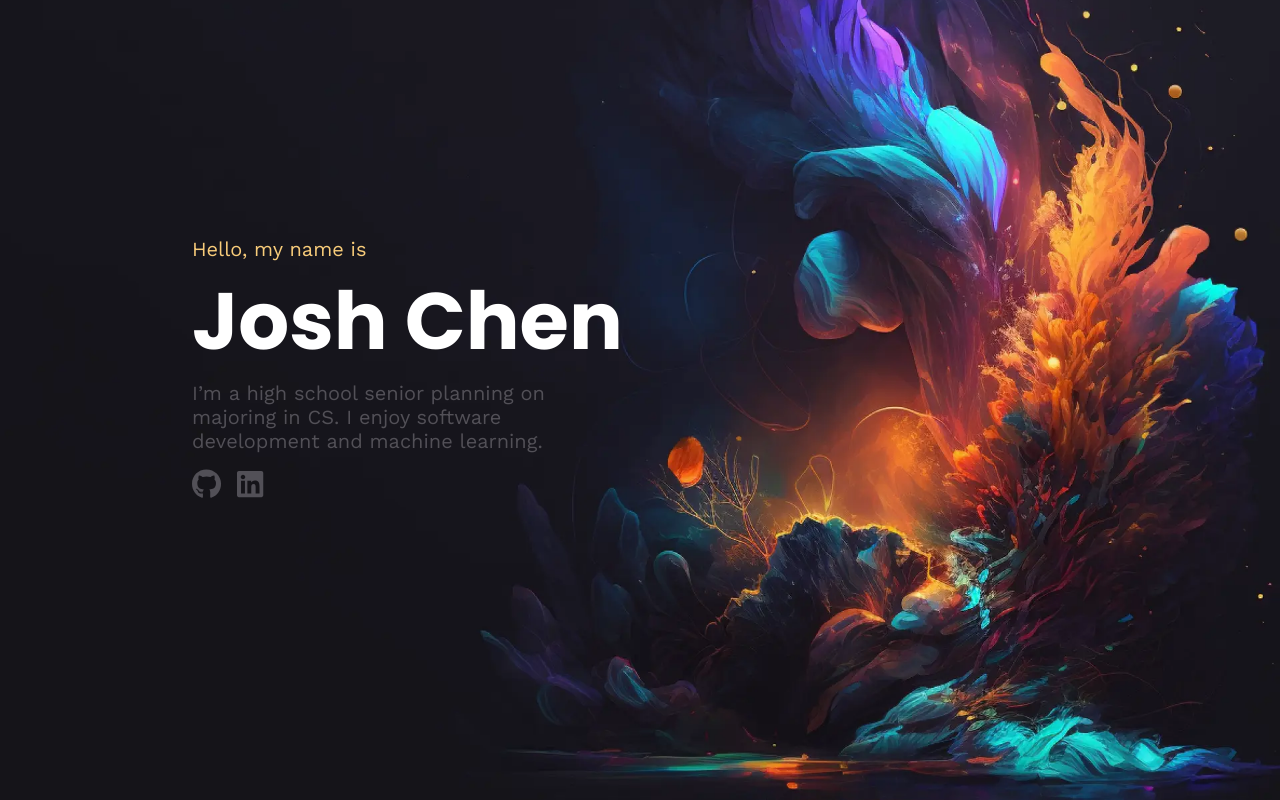
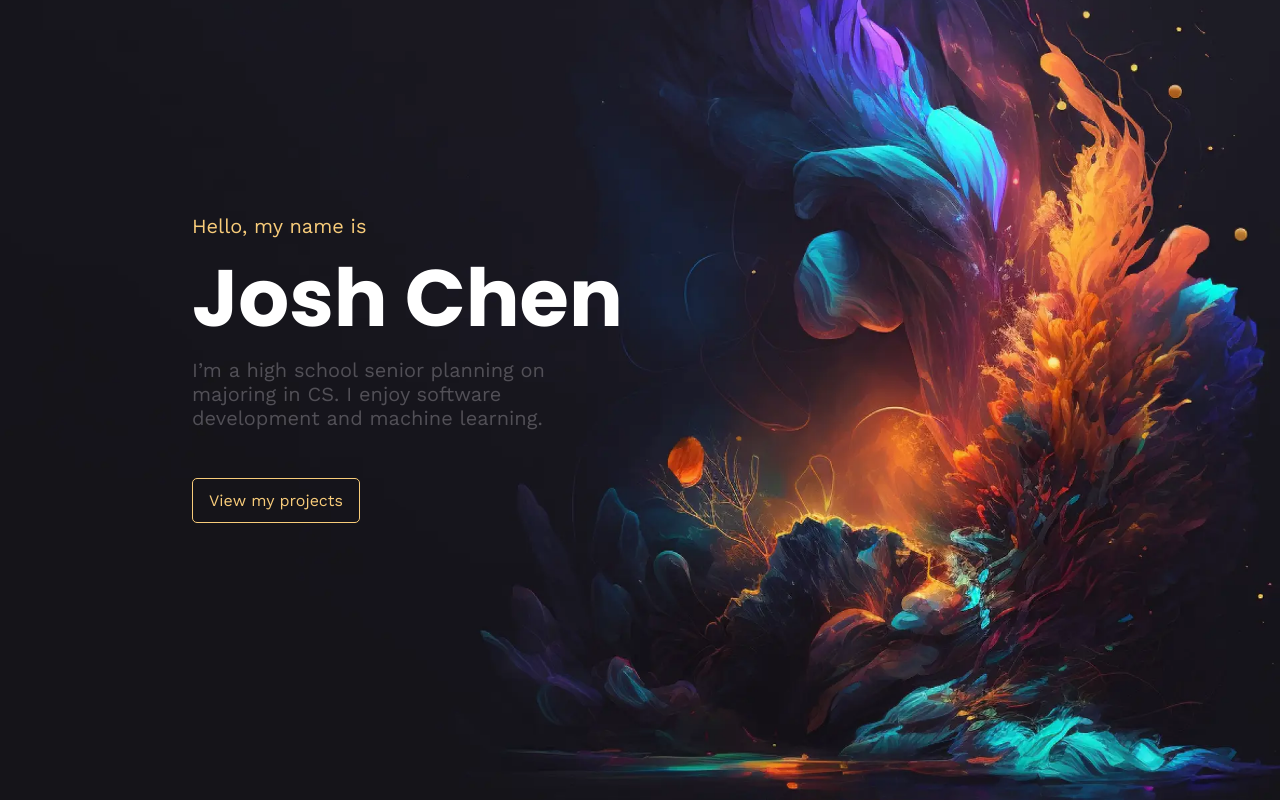
Before and after one commit to joshchen984/portfolio-v3, a Gatsby site: page / in a window 1280 px wide. Shown: the top 800 px of the page. Built offline with nearby package versions, Linux system fonts and the light colour scheme; Gatsby itself is replaced by a stand-in of ours.

Commit message:
Add call to action button to hero section

```diff
--- a/src/components/Button.tsx
+++ b/src/components/Button.tsx
@@ -24,8 +24,16 @@ type ButtonProps = {
   children: React.ReactNode;
   href: string;
   className?: string;
+  sameTab?: boolean;
 };
-const Button = ({ children, href, className }: ButtonProps) => {
+const Button = ({ children, href, className, sameTab }: ButtonProps) => {
+  if (sameTab) {
+    return (
+      <StyledButton href={href} className={className}>
+        {children}
+      </StyledButton>
+    );
+  }
   return (
     <StyledButton
       href={href}
--- a/src/components/Hero/index.tsx
+++ b/src/components/Hero/index.tsx
@@ -3,7 +3,7 @@ import styled from 'styled-components';
 import colors from '../../utils/colors';
 import { device } from '../../utils/breakpoints';
 import Background from './Background';
-import Socials from '../Socials';
+import Button from '../Button';
 
 const Wrapper = styled.section`
   width: 100%;
@@ -46,7 +46,7 @@ const Name = styled.h1`
 
 const About = styled.p`
   max-width: 75%;
-
+  margin-bottom: 3rem;
   @media ${device.laptop} {
     max-width: 400px;
     font-size: 1.25rem;
@@ -55,17 +55,6 @@ const About = styled.p`
   @media ${device.laptopL} {
     font-size: 1.5rem;
     max-width: 450px;
-  }
-`;
-
-const StyledSocials = styled(Socials)`
-  margin-top: 1rem;
-
-  @media ${device.laptop} {
-    font-size: 1.25rem;
-  }
-  @media ${device.laptopL} {
-    font-size: 1.5rem !important;
   }
 `;
 
@@ -97,7 +86,9 @@ const Hero = () => {
             I’m a high school senior planning on majoring in CS. I enjoy
             software development and machine learning.
           </About>
-          <StyledSocials />
+          <Button href="#projects" sameTab>
+            View my projects
+          </Button>
         </HeroTextContainer>
       </TextWrapper>
     </Wrapper>
--- a/src/components/Projects/index.tsx
+++ b/src/components/Projects/index.tsx
@@ -17,7 +17,7 @@ const Wrapper = styled.section`
 const Projects = () => {
   const isTablet = useMediaQuery({ query: device.tablet });
   return (
-    <Wrapper>
+    <Wrapper id="projects">
       <Layout smallPadding>
         <Heading marginBottom>Projects</Heading>
         <div>
--- a/src/globalStyles.ts
+++ b/src/globalStyles.ts
@@ -11,6 +11,7 @@ const GlobalStyle = createGlobalStyle`
   body, html {
     padding:0;
     margin:0;
+    scroll-behavior: smooth;
   }
   body {
     font-family: Work Sans;
```
